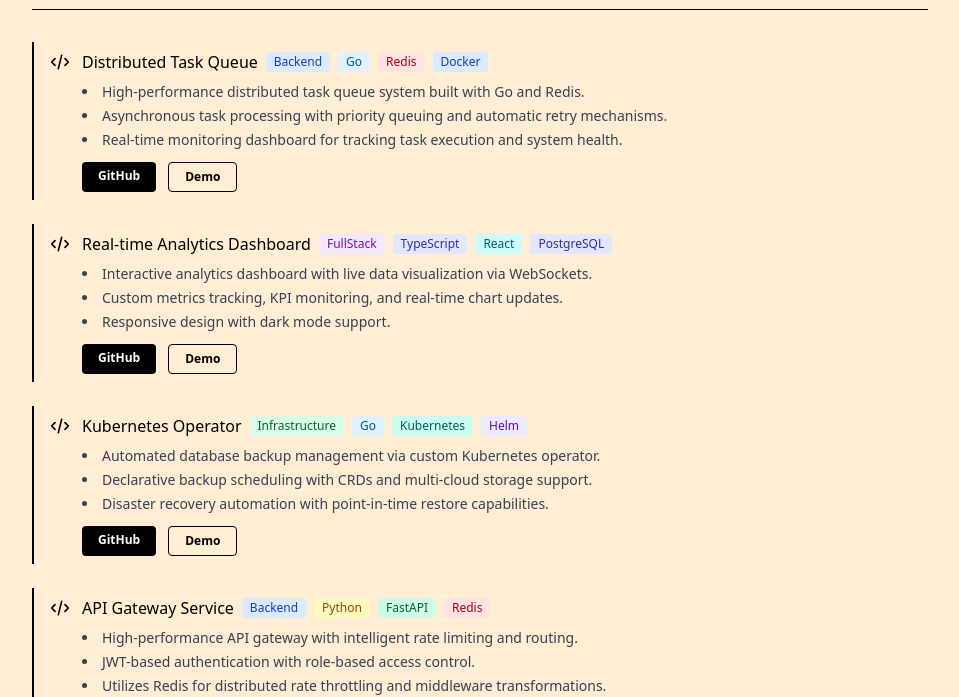
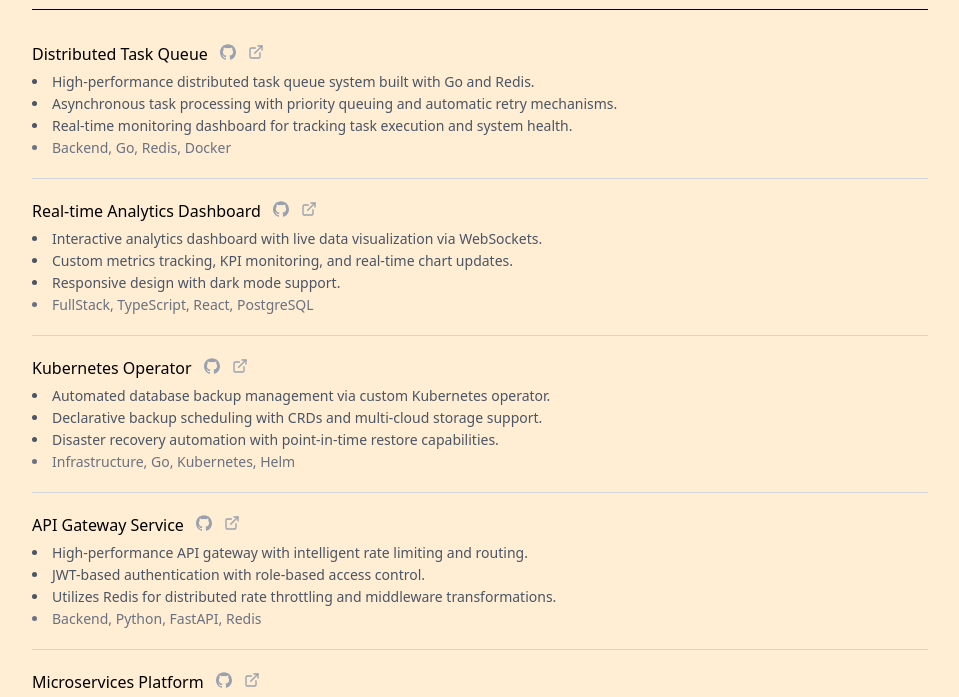
Before and after one commit to kunstewi/kunstewi.github.io, a plain HTML site: page projects/projects.html in a window 1280 px wide. Shown: the part 111-808 px from the top of the page, without its empty margins (160-1119 px from the left). Drawn offline with nearby package versions, Linux system fonts and the light colour scheme.

Commit message:
changed projects section

```diff
--- a/projects/projects.html
+++ b/projects/projects.html
@@ -68,100 +68,56 @@
 
     <div class="my-8">
         <section>
-            <div id="project-list" class="space-y-6">
+            <div id="project-list" class="divide-y divide-gray-300">
                 <!-- Project cards are injected here from projects.json -->
             </div>
         </section>
     </div>
 
     <script>
-        /**
-         * Tag colour palette.
-         * Maps a lowercase tag name to Tailwind bg/text classes.
-         * Any tag not in this map falls back to the default slate pair.
-         */
-        const TAG_COLORS = {
-            backend: { bg: "bg-blue-100", text: "text-blue-800" },
-            fullstack: { bg: "bg-purple-100", text: "text-purple-800" },
-            infrastructure: { bg: "bg-green-100", text: "text-green-800" },
-            frontend: { bg: "bg-pink-100", text: "text-pink-800" },
-            devops: { bg: "bg-cyan-100", text: "text-cyan-800" },
-            // languages
-            go: { bg: "bg-sky-100", text: "text-sky-800" },
-            python: { bg: "bg-yellow-100", text: "text-yellow-800" },
-            typescript: { bg: "bg-indigo-100", text: "text-indigo-800" },
-            "node.js": { bg: "bg-lime-100", text: "text-lime-800" },
-            rust: { bg: "bg-orange-100", text: "text-orange-800" },
-            // tech / tools
-            redis: { bg: "bg-red-100", text: "text-red-800" },
-            docker: { bg: "bg-blue-100", text: "text-blue-800" },
-            kubernetes: { bg: "bg-teal-100", text: "text-teal-800" },
-            helm: { bg: "bg-violet-100", text: "text-violet-800" },
-            postgresql: { bg: "bg-indigo-100", text: "text-indigo-800" },
-            mongodb: { bg: "bg-green-100", text: "text-green-800" },
-            react: { bg: "bg-cyan-100", text: "text-cyan-800" },
-            fastapi: { bg: "bg-emerald-100", text: "text-emerald-800" },
-            rabbitmq: { bg: "bg-orange-100", text: "text-orange-800" },
-            jenkins: { bg: "bg-amber-100", text: "text-amber-800" },
-        };
 
-        const DEFAULT_TAG_COLOR = { bg: "bg-slate-100", text: "text-slate-700" };
 
-        function tagClasses(tag) {
-            const c = TAG_COLORS[tag.toLowerCase()] || DEFAULT_TAG_COLOR;
-            return `${c.bg} ${c.text}`;
-        }
-
-        const CODE_ICON = `
-            <svg class="size-5 mt-0.5 flex-shrink-0 text-black" fill="none" stroke="currentColor" viewBox="0 0 24 24">
-                <path stroke-linecap="round" stroke-linejoin="round" stroke-width="2"
-                    d="M10 20l4-16m4 4l4 4-4 4M6 16l-4-4 4-4" />
-            </svg>`;
 
         function renderProject(project) {
-            const tagsHtml = project.tags
-                .map(tag => `<span class="inline-block px-2 py-0.5 text-xs ${tagClasses(tag)} rounded">${tag}</span>`)
-                .join("");
+            const techStack = project.tags.join(", ");
 
             const bulletsHtml = project.bullets
                 .map(b => `<li>${b}</li>`)
                 .join("");
 
-            const githubBtn = project.github
+            const githubLink = project.github
                 ? `<a href="${project.github}" aria-label="View GitHub repository for ${project.title}"
-                        class="px-4 py-1.5 bg-black text-white text-xs font-semibold rounded hover:bg-gray-800 transition-all duration-200">
-                        GitHub
+                        class="text-gray-400 hover:text-black transition-colors duration-200">
+                        <svg class="size-4" viewBox="0 0 24 24" fill="currentColor"><path d="M12 .297c-6.63 0-12 5.373-12 12 0 5.303 3.438 9.8 8.205 11.385.6.113.82-.258.82-.577 0-.285-.01-1.04-.015-2.04-3.338.724-4.042-1.61-4.042-1.61C4.422 18.07 3.633 17.7 3.633 17.7c-1.087-.744.084-.729.084-.729 1.205.084 1.838 1.236 1.838 1.236 1.07 1.835 2.809 1.305 3.495.998.108-.776.417-1.305.76-1.605-2.665-.3-5.466-1.332-5.466-5.93 0-1.31.465-2.38 1.235-3.22-.135-.303-.54-1.523.105-3.176 0 0 1.005-.322 3.3 1.23.96-.267 1.98-.399 3-.405 1.02.006 2.04.138 3 .405 2.28-1.552 3.285-1.23 3.285-1.23.645 1.653.24 2.873.12 3.176.765.84 1.23 1.91 1.23 3.22 0 4.61-2.805 5.625-5.475 5.92.42.36.81 1.096.81 2.22 0 1.606-.015 2.896-.015 3.286 0 .315.21.69.825.57C20.565 22.092 24 17.592 24 12.297c0-6.627-5.373-12-12-12"/></svg>
                     </a>`
                 : "";
 
-            const demoBtn = project.demo
+            const demoLink = project.demo
                 ? `<a href="${project.demo}" aria-label="View live demo for ${project.title}"
-                        class="px-4 py-1.5 border border-black text-black text-xs font-semibold rounded hover:bg-black hover:text-white transition-all duration-200">
-                        Demo
+                        class="text-gray-400 hover:text-black transition-colors duration-200">
+                        <svg class="size-4" viewBox="0 0 24 24" fill="none" stroke="currentColor" stroke-width="2" stroke-linecap="round" stroke-linejoin="round"><path d="M18 13v6a2 2 0 0 1-2 2H5a2 2 0 0 1-2-2V8a2 2 0 0 1 2-2h6"/><polyline points="15 3 21 3 21 9"/><line x1="10" y1="14" x2="21" y2="3"/></svg>
                     </a>`
                 : "";
 
+            const linkSeparator = githubLink && demoLink
+                ? ``
+                : "";
+
             return `
-                <div class="border-l-2 border-black pl-4 py-2">
-                    <div class="flex items-start gap-3 group">
-                        ${CODE_ICON}
-                        <div class="flex-1">
-                            <div class="flex items-center gap-2 flex-wrap">
+                <div class="py-5 first:pt-0 group">
+                    <div class="flex items-baseline gap-3 flex-wrap">
                         <a href="${project.github || '#'}"
                             class="font-medium relative after:content-[''] after:absolute after:w-0 after:h-[2px] after:bg-black after:bottom-[-2px] after:left-0 group-hover:after:w-full after:transition-all after:duration-300">
                             ${project.title}
                         </a>
-                                ${tagsHtml}
+                        ${githubLink}
+                        ${linkSeparator}
+                        ${demoLink}
                     </div>
-                            <ul class="text-sm text-gray-700 mt-2 list-disc list-inside space-y-1">
+                    <ul class="text-sm text-gray-600 mt-1.5 list-disc list-inside space-y-0.5">
                         ${bulletsHtml}
+                        <li class="text-gray-500 font-medium">${techStack}</li>
                     </ul>
-                            <div class="flex gap-3 mt-3">
-                                ${githubBtn}
-                                ${demoBtn}
-                            </div>
-                        </div>
-                    </div>
                 </div>`;
         }
 
--- a/prs/prs.json
+++ b/prs/prs.json
@@ -90,7 +90,7 @@
     "deletions": 14
   },
   {
-    "title": "[ FIX ] : fixed the link on the community page",
+    "title": "[FIX] : fixed the link on the community page",
     "url": "https://github.com/pharo-project/pharo-website/pull/88",
     "label": "bug fix",
     "repo": "pharo-website",
```
Lines whose indentation alone changed are shown as unchanged.
